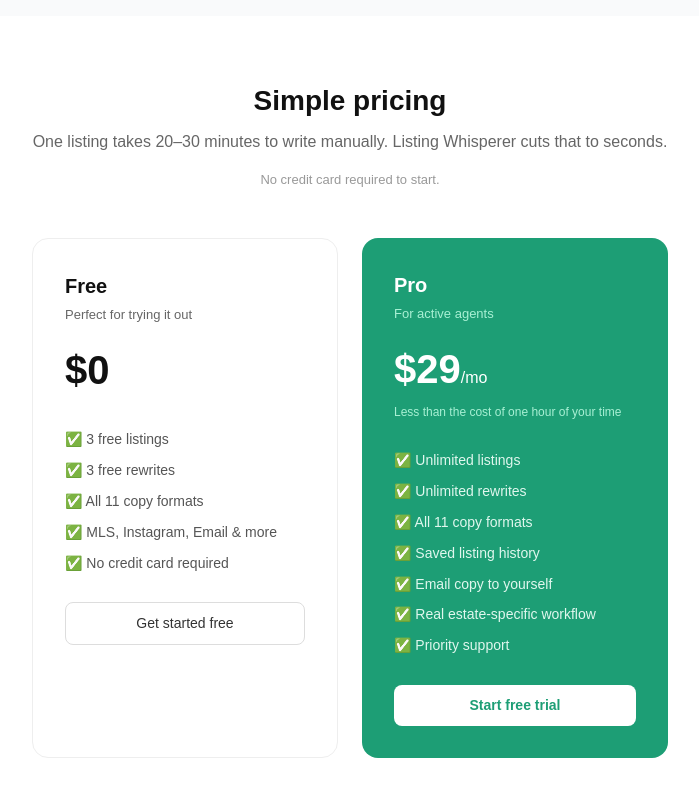
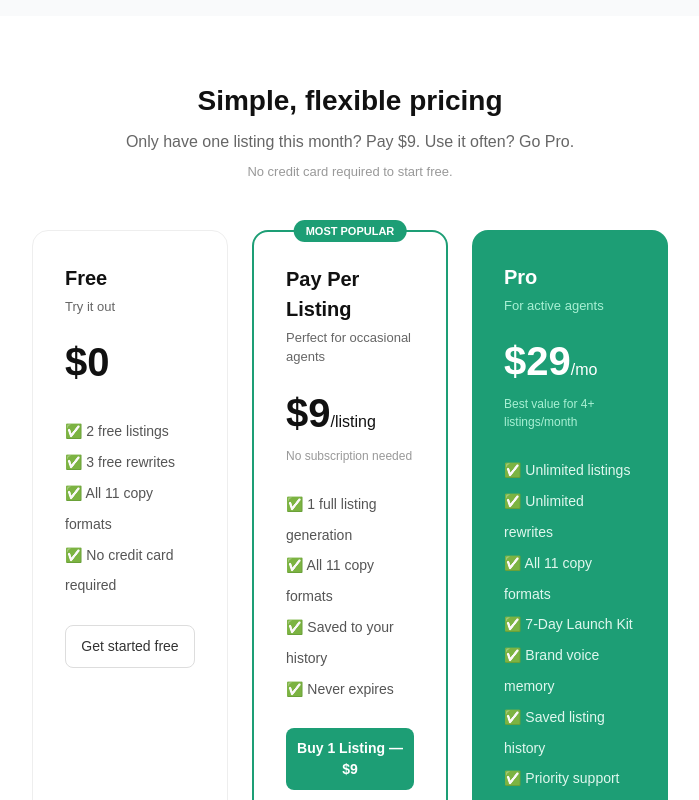
Before and after one commit to APD013/listing-whisperer, a Next.js app: page / in a window 1280 px wide. Shown: the part 3480-4280 px from the top of the page, without its empty margins (290-989 px from the left). Built offline with nearby package versions, Linux system fonts and the light colour scheme.

Commit message:
Update homepage pricing to 3 tiers

```diff
--- a/src/app/page.tsx
+++ b/src/app/page.tsx
@@ -205,35 +205,50 @@ export default function Home() {
 
       {/* PRICING */}
       <section id="pricing" style={{padding:'4rem 2rem',maxWidth:'700px',margin:'0 auto',textAlign:'center'}}>
-        <h2 style={{fontSize:'1.75rem',fontWeight:'600',marginBottom:'0.5rem'}}>Simple pricing</h2>
-        <p style={{color:'#666',marginBottom:'1rem'}}>One listing takes 20–30 minutes to write manually. Listing Whisperer cuts that to seconds.</p>
-        <p style={{color:'#999',fontSize:'13px',marginBottom:'3rem'}}>No credit card required to start.</p>
-        <div style={{display:'grid',gridTemplateColumns:'1fr 1fr',gap:'1.5rem'}}>
+        <h2 style={{fontSize:'1.75rem',fontWeight:'600',marginBottom:'0.5rem'}}>Simple, flexible pricing</h2>
+        <p style={{color:'#666',marginBottom:'0.5rem'}}>Only have one listing this month? Pay $9. Use it often? Go Pro.</p>
+        <p style={{color:'#999',fontSize:'13px',marginBottom:'3rem'}}>No credit card required to start free.</p>
+        <div style={{display:'grid',gridTemplateColumns:'repeat(3,1fr)',gap:'1.5rem'}}>
           <div style={{background:'#fff',borderRadius:'16px',padding:'2rem',border:'1px solid #eee',textAlign:'left'}}>
             <h3 style={{fontSize:'20px',fontWeight:'600',marginBottom:'4px'}}>Free</h3>
-            <p style={{color:'#666',fontSize:'13px',marginBottom:'1rem'}}>Perfect for trying it out</p>
+            <p style={{color:'#666',fontSize:'13px',marginBottom:'1rem'}}>Try it out</p>
             <p style={{fontSize:'2.5rem',fontWeight:'700',marginBottom:'1.5rem'}}>$0</p>
             <ul style={{fontSize:'14px',color:'#555',lineHeight:'2.2',paddingLeft:'0',listStyle:'none',marginBottom:'1.5rem'}}>
-              <li>✅ 3 free listings</li>
+              <li>✅ 2 free listings</li>
               <li>✅ 3 free rewrites</li>
               <li>✅ All 11 copy formats</li>
-              <li>✅ MLS, Instagram, Email & more</li>
               <li>✅ No credit card required</li>
             </ul>
             <a href="/signup" onClick={() => trackCTAClick('pricing_free_cta', 'homepage')} style={{display:'block',textAlign:'center',padding:'10px',borderRadius:'8px',border:'1px solid #ddd',color:'#333',textDecoration:'none',fontSize:'14px'}}>Get started free</a>
+          </div>
+          <div style={{background:'#fff',borderRadius:'16px',padding:'2rem',border:'2px solid #1D9E75',textAlign:'left',position:'relative'}}>
+            <div style={{position:'absolute',top:'-12px',left:'50%',transform:'translateX(-50%)',background:'#1D9E75',color:'#fff',fontSize:'11px',fontWeight:'700',padding:'3px 12px',borderRadius:'20px',whiteSpace:'nowrap'}}>
+              MOST POPULAR
+            </div>
+            <h3 style={{fontSize:'20px',fontWeight:'600',marginBottom:'4px'}}>Pay Per Listing</h3>
+            <p style={{color:'#666',fontSize:'13px',marginBottom:'1rem'}}>Perfect for occasional agents</p>
+            <p style={{fontSize:'2.5rem',fontWeight:'700',marginBottom:'4px'}}>$9<span style={{fontSize:'16px',fontWeight:'400'}}>/listing</span></p>
+            <p style={{fontSize:'12px',color:'#999',marginBottom:'1.5rem'}}>No subscription needed</p>
+            <ul style={{fontSize:'14px',color:'#555',lineHeight:'2.2',paddingLeft:'0',listStyle:'none',marginBottom:'1.5rem'}}>
+              <li>✅ 1 full listing generation</li>
+              <li>✅ All 11 copy formats</li>
+              <li>✅ Saved to your history</li>
+              <li>✅ Never expires</li>
+            </ul>
+            <a href="/pricing" onClick={() => trackCTAClick('pricing_ppl_cta', 'homepage')} style={{display:'block',textAlign:'center',padding:'10px',borderRadius:'8px',background:'#1D9E75',color:'#fff',textDecoration:'none',fontSize:'14px',fontWeight:'600'}}>Buy 1 Listing — $9</a>
           </div>
           <div style={{background:'#1D9E75',borderRadius:'16px',padding:'2rem',textAlign:'left',color:'#fff'}}>
             <h3 style={{fontSize:'20px',fontWeight:'600',marginBottom:'4px'}}>Pro</h3>
             <p style={{color:'#a8f0d4',fontSize:'13px',marginBottom:'1rem'}}>For active agents</p>
             <p style={{fontSize:'2.5rem',fontWeight:'700',marginBottom:'4px'}}>$29<span style={{fontSize:'16px',fontWeight:'400'}}>/mo</span></p>
-            <p style={{fontSize:'12px',color:'#a8f0d4',marginBottom:'1.5rem'}}>Less than the cost of one hour of your time</p>
+            <p style={{fontSize:'12px',color:'#a8f0d4',marginBottom:'1.5rem'}}>Best value for 4+ listings/month</p>
             <ul style={{fontSize:'14px',color:'#e0f7ee',lineHeight:'2.2',paddingLeft:'0',listStyle:'none',marginBottom:'1.5rem'}}>
               <li>✅ Unlimited listings</li>
               <li>✅ Unlimited rewrites</li>
               <li>✅ All 11 copy formats</li>
+              <li>✅ 7-Day Launch Kit</li>
+              <li>✅ Brand voice memory</li>
               <li>✅ Saved listing history</li>
-              <li>✅ Email copy to yourself</li>
-              <li>✅ Real estate-specific workflow</li>
               <li>✅ Priority support</li>
             </ul>
             <a href="/signup" onClick={() => trackCTAClick('pricing_pro_cta', 'homepage')} style={{display:'block',textAlign:'center',padding:'10px',borderRadius:'8px',background:'#fff',color:'#1D9E75',textDecoration:'none',fontSize:'14px',fontWeight:'600'}}>Start free trial</a>
```
